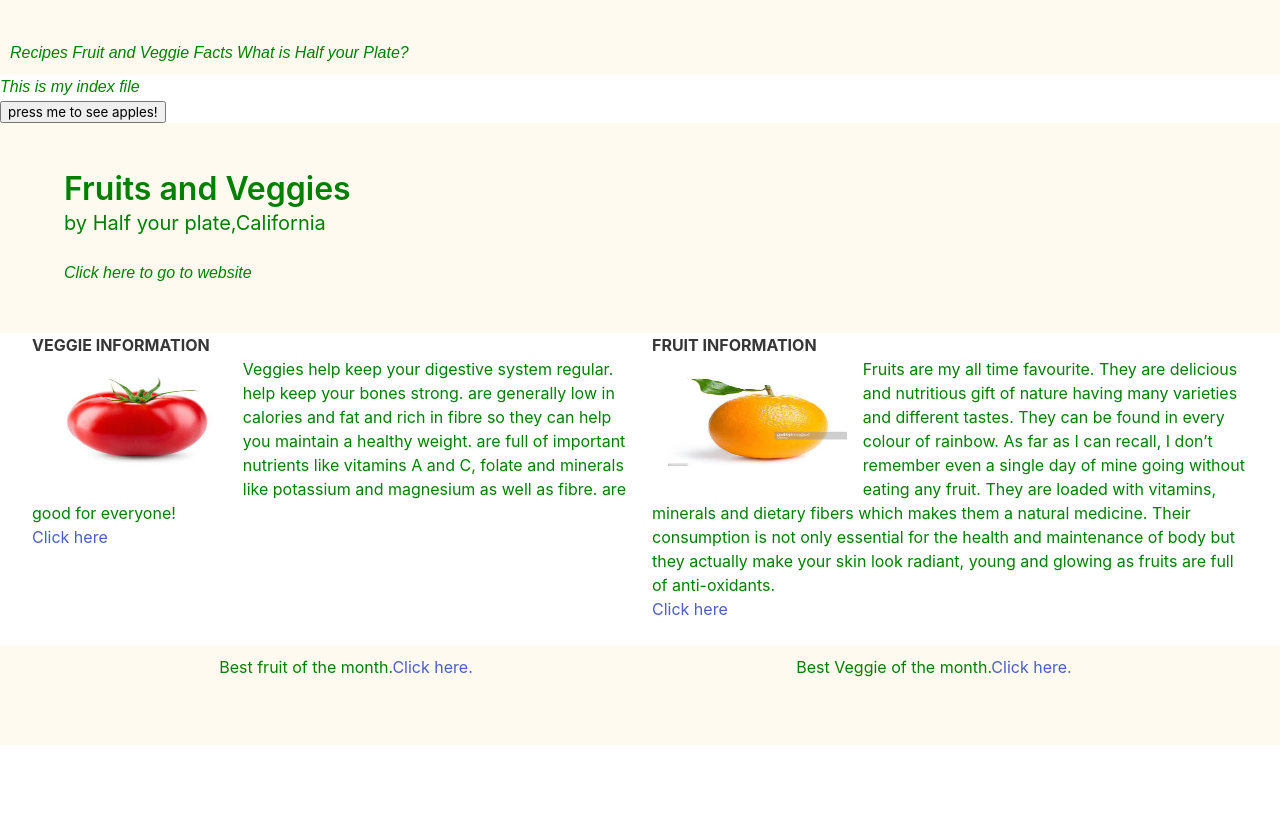
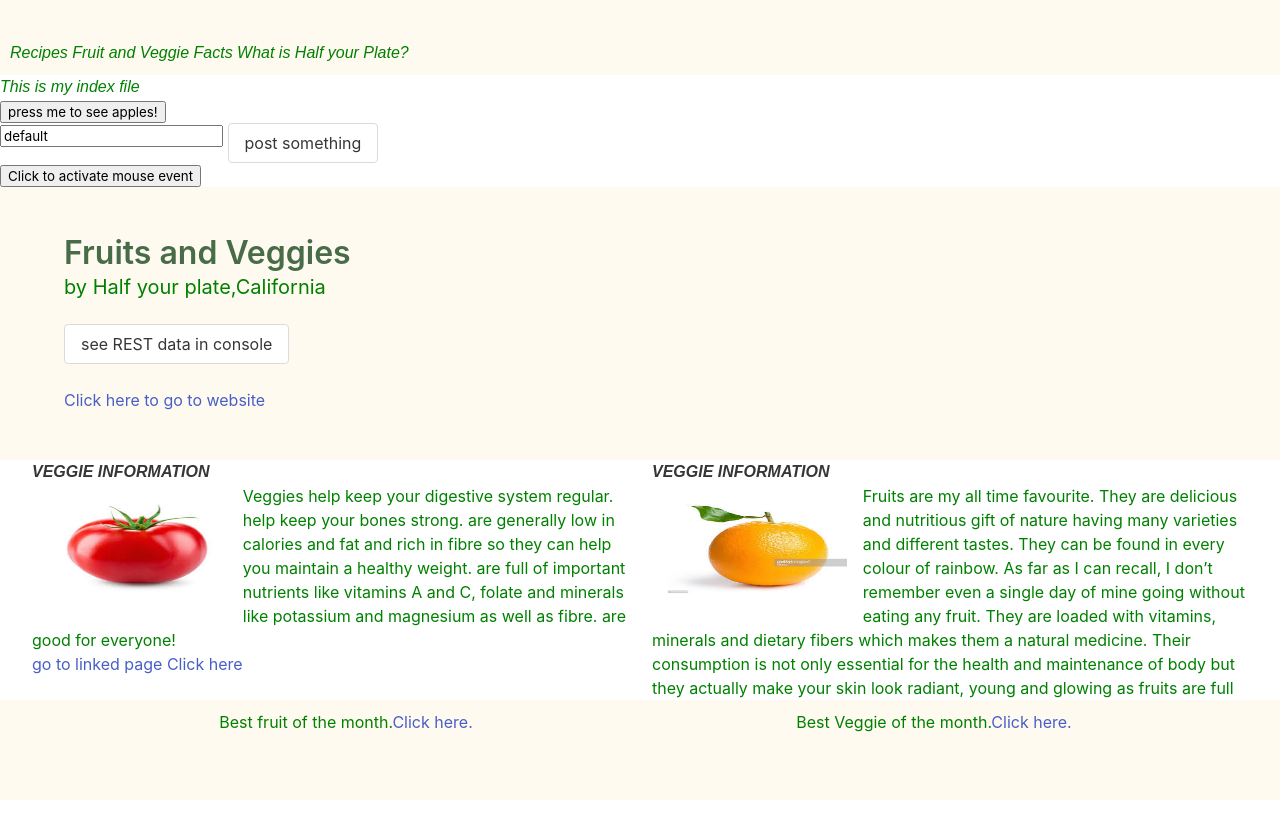
Before and after one commit to RenuJaishankar/Feb11thFrontEndRepository, a plain HTML site: page index.html in a window 1280 px wide. Before the commit the page ends 800 px from the top, so only its background shows below. Drawn offline with nearby package versions, Linux system fonts and the light colour scheme.

Commit message:
Adding link commit

```diff
--- a/index.html
+++ b/index.html
@@ -72,17 +72,34 @@
             </div>
         </section>
     </span>
+    <section>
+    <div class="content">
+        <input id="input" type="text" value="default">
+        <button class="button" onclick="postFunc()">
+          post something
+        </button>
+      </div>
+    </section>
+    <section>
+      <button onclick="mouseFunc()">Click to activate mouse event</button>
+
+    </section>
     <section class="hero " style="background:floralwhite">
         <div class="hero-body">
             <div class="container">
                 <!--  <p style="background-color: blue"> -->
-                <h1 class="title" style="color:green">
+                <h1 class="title" style="color:rgb(72, 107, 72)">
                     Fruits and Veggies
                 </h1>
                 <h2 class="subtitle" style="color:green">
                     by Half your plate,California
                 </h2>
-                <h2 style="color:green"><a class="p1"
+                <div class="content">
+                    <button class="button" onclick="otherFunc()">
+                      see REST data in console
+                    </button>
+                  </div>
+                <h2 style="color:green"><a
                         href="https://www.halfyourplate.ca/fruits-and-veggies/fruits-a-z/">Click
                         here to go to
                         website
@@ -107,7 +124,7 @@
             <div class="columns">
                 <div class="column">
 
-                    <p><strong>VEGGIE INFORMATION</strong></p>
+                    <p class="p1"><strong>VEGGIE INFORMATION</strong></p>
                     <img class="imgc" src="Resources/tomato.jpg">
                     <p style="color:green">Veggies help keep your digestive system regular.
                         help keep your bones strong.
@@ -116,13 +133,14 @@
                         are full of important nutrients like vitamins A and C, folate and minerals like potassium and
                         magnesium as well as fibre.
                         are good for everyone!</p>
+                        <a href="indexlink.html">go to linked page </a>
                     <a link
                         href="https://www.halfyourplate.ca/fruits-and-veggies/veggies-a-z/">Click
                         here</a>
 
                 </div>
                 <div class="column">
-                    <p><strong>FRUIT INFORMATION</Strong></p>
+                    <p class="p1"><strong>VEGGIE INFORMATION</strong></p>
                     <img class="imgc" src="REsources/orange.jpg">
                     <p style="color:green">Fruits are my all time favourite. They are delicious and nutritious gift of
                         nature having many
--- a/script.js
+++ b/script.js
@@ -8,8 +8,39 @@ const myFunc = () => {
 
 }
 
- const myNewFunc = () => {
-  fetch('https://still-thicket-63557.herokuapp.com/hi')
-   .then(response => response.json())
- .then(json => document.getElementById().innerHTML = `says hi`)
-   }
+//  const myNewFunc = () => {
+//   fetch('https://still-thicket-63557.herokuapp.com/hi')
+//    .then(response => response.json())
+//  .then(json => document.getElementById().innerHTML = `says hi`)
+//    }
+//        let elt = document.getElementById()
+//  const mouseFunc= () => {
+//        elt.addEventListener('click',(event) => console.log("You have clicked the mouse"))
+//  }
+const otherFunc = () => {
+
+
+  fetch('http://localhost:3000/data')
+    .then(r => r.json())
+    .then(data => console.log(data))
+
+}
+ const postFunc = () => {
+
+  // this input maps to the value of my input tag
+  let input = document.getElementById("input").value
+  // this creates a new object with the name value being my input
+  let newApple = { name: `${input}` }
+  console.log(newApple)
+  fetch('http://localhost:3000', {
+    method: 'POST', // or 'PUT'
+    headers: {
+      'Content-Type': 'application/json',
+    },
+    //this actually sends new apple object to the backend
+    body: JSON.stringify(newApple),
+  })
+    // .then((response) => response.json())
+    //this takes a response from the server and logs it
+    .then(response => console.log(response))
+}
```
Also changed, not shown: indexlink.html (added, +13 -0 lines).
